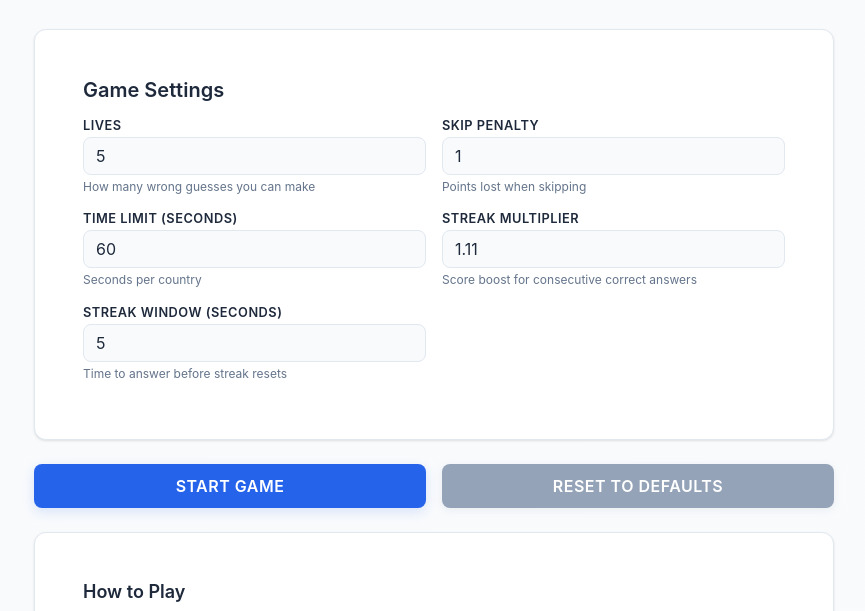
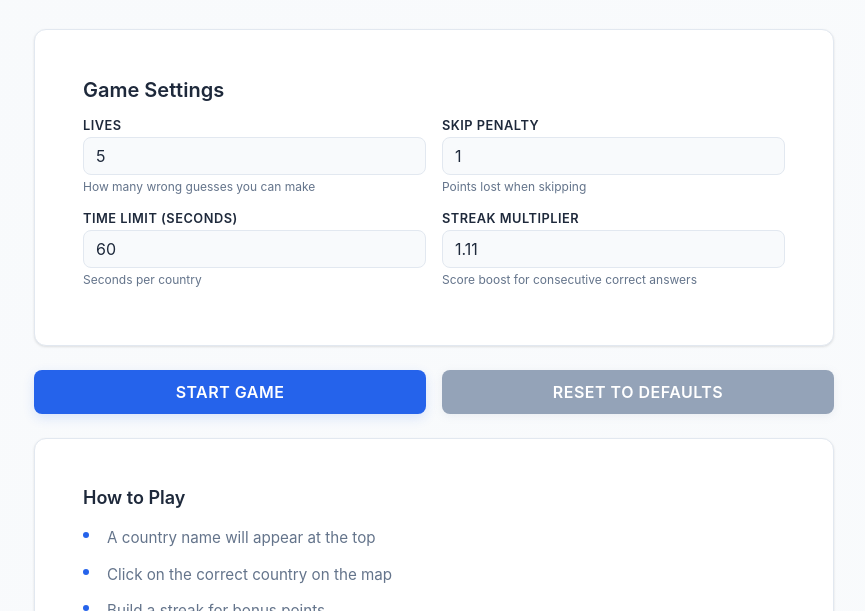
Before and after one commit to Mikhail-Makharia-1105o/mapStuff, a website built with Vite: page index.html in a window 1280 px wide. Shown: the part 130-741 px from the top of the page, without its empty margins (206-1071 px from the left). Built offline with nearby package versions, Linux system fonts and the light colour scheme.

Commit message:
FIX: Remove streak window

```diff
--- a/index.html
+++ b/index.html
@@ -68,14 +68,6 @@
               />
               <span class="input-hint"
                 >Score boost for consecutive correct answers</span
-              >
-            </div>
-
-            <div class="form-group">
-              <label for="streakTime">Streak Window (seconds)</label>
-              <input type="number" id="streakTime" value="5" min="1" max="30" />
-              <span class="input-hint"
-                >Time to answer before streak resets</span
               >
             </div>
           </div>
```
